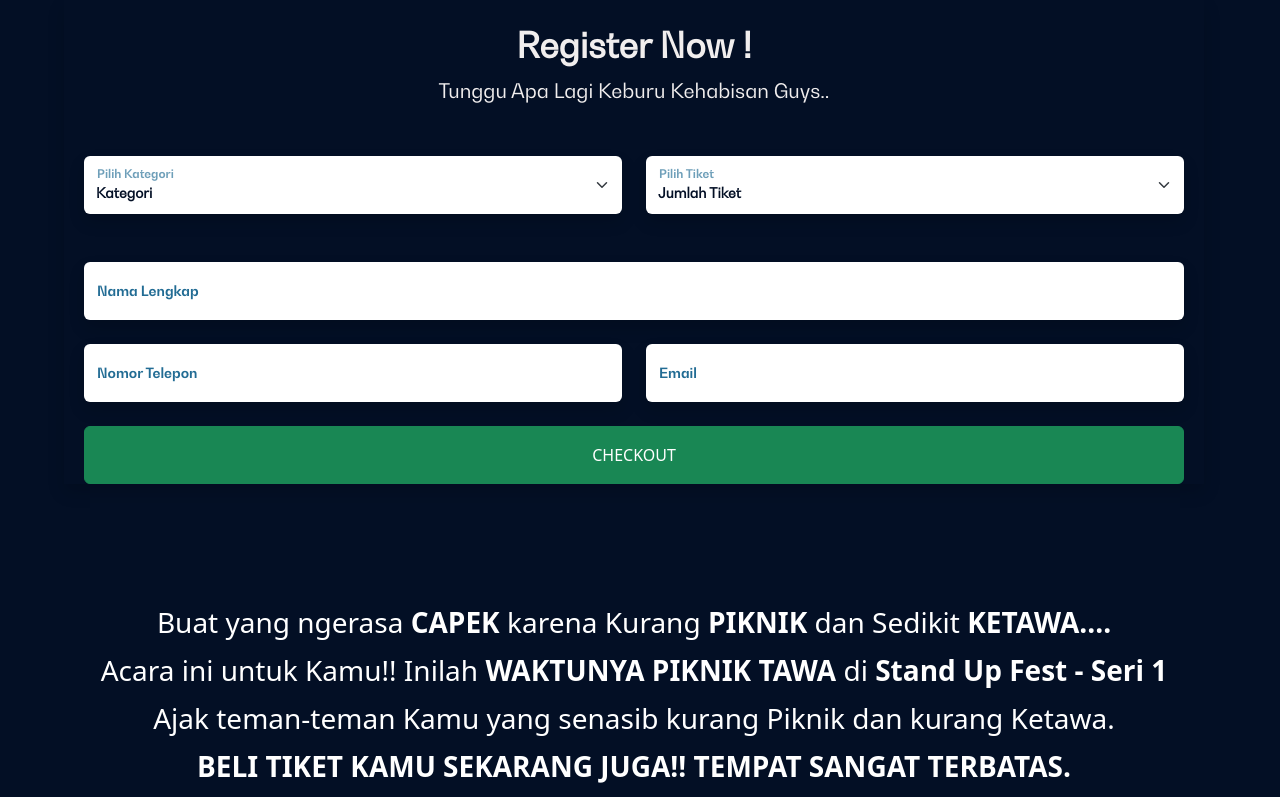
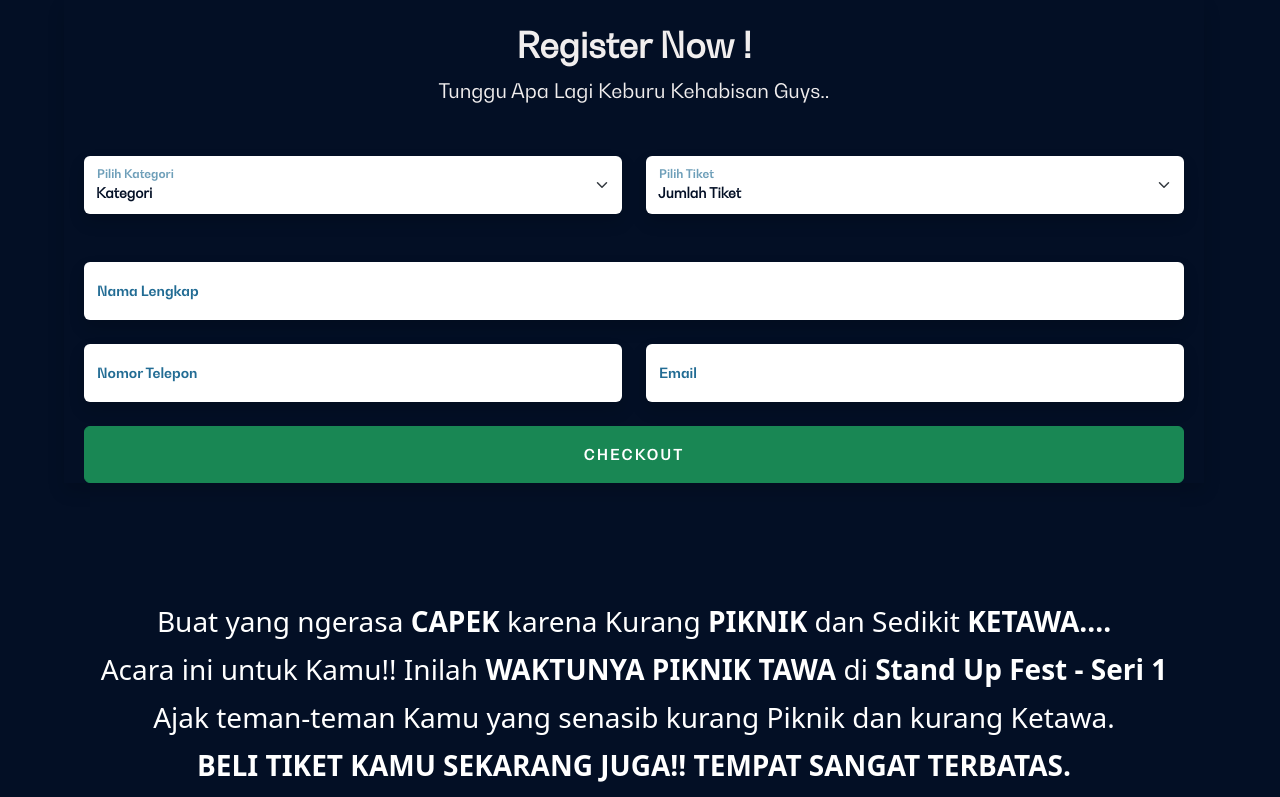
Before and after one commit to Riosahid25/stand-up-fest, a plain HTML site: page index.html in a window 1280 px wide. Shown: the part 1109-1906 px from the top of the page. Drawn offline with nearby package versions, Linux system fonts and the light colour scheme.

Commit message:
font tidak berubah 12

```diff
--- a/css/style.css
+++ b/css/style.css
@@ -1440,7 +1440,7 @@ h6 {
   color: #226c94;
 }
 
-.tickets .form-floating button {
+.tickets form button {
   font-size: 15px;
   letter-spacing: 2px;
   font-family: "BwGradual-Bold";
```
